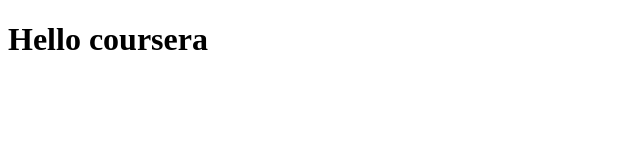
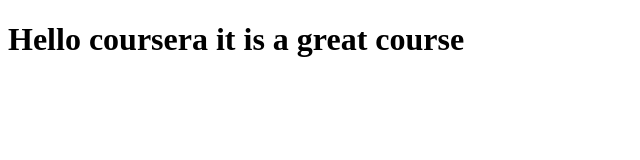
Before and after one commit to wickedshawn/coursera-test, a plain HTML site: page site/index.html.html in a window 1280 px wide. Shown: the whole page, without its empty margins (0-640 px from the left). Drawn offline with Linux system fonts and the light colour scheme.

Commit message:
small addition to our page content.

```diff
--- a/site/index.html.html
+++ b/site/index.html.html
@@ -4,6 +4,6 @@
 	<title>Hello Coursera</title>
 </head>
 <body>
-<h1>Hello coursera</h1>
+<h1>Hello coursera it is a great course</h1>
 </body>
 </html>
```
